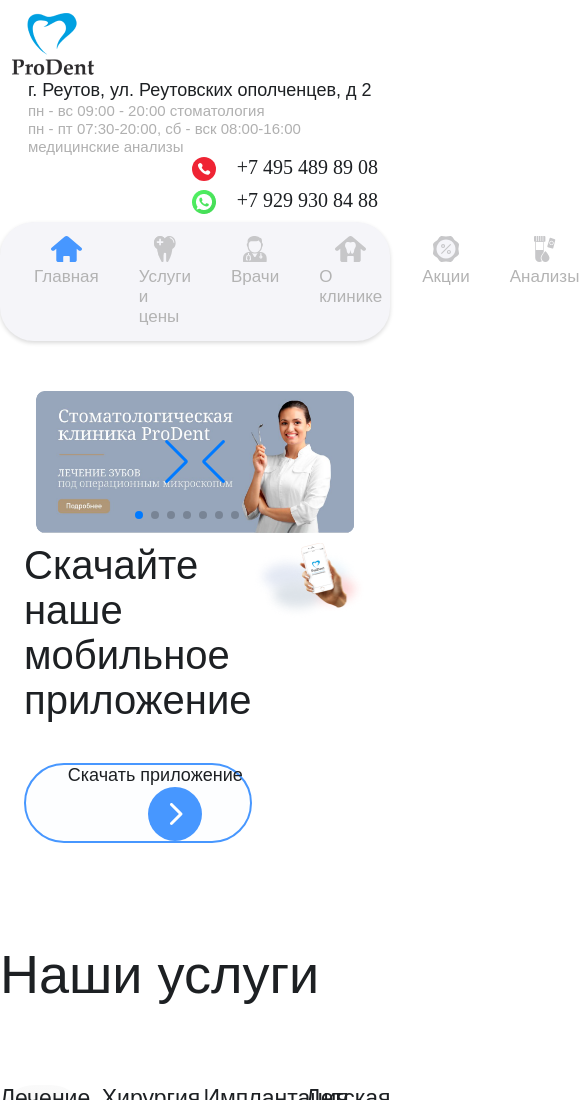
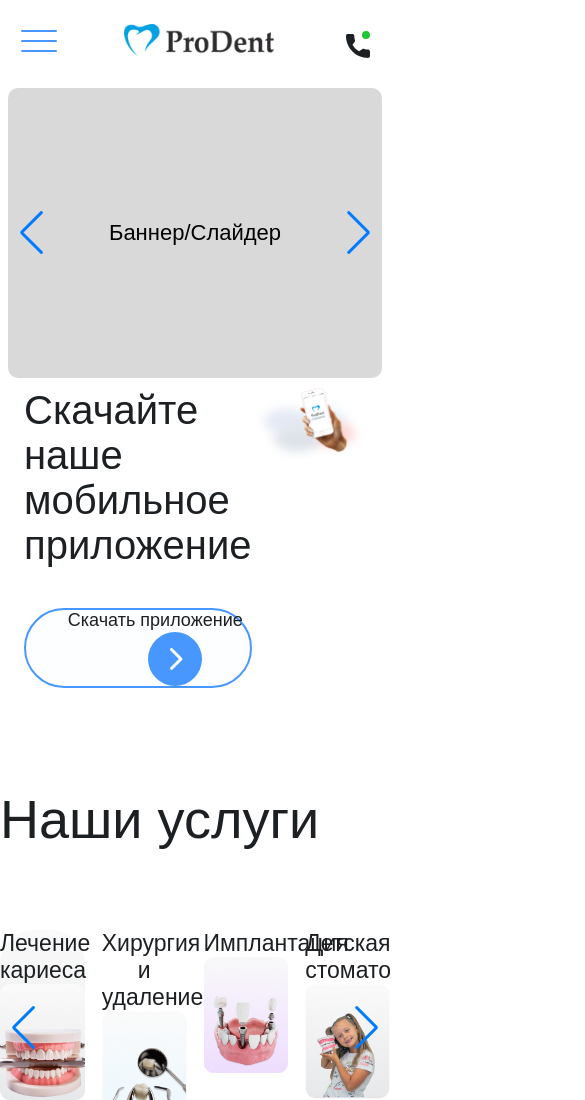
Before and after one commit to nassipkaliv/ProDent, a plain HTML site: page index.html in a window 390 px wide. Shown: the top 1100 px of the page, 585 px wide, since content can reach past the window. Drawn offline with nearby package versions, Linux system fonts and the light colour scheme; a web font is replaced by a local one.

Commit message:
mobile slider mobile done!

```diff
--- a/css/style.css
+++ b/css/style.css
@@ -769,3 +769,44 @@ label {
   font-weight: 500;
   line-height: 20px;
 }
+
+@media only screen and (max-width: 767px) {
+  .navbar-mobile {
+    display: flex !important;
+  }
+
+  .navbar-menu {
+    display: none !important;
+  }
+
+  .navbar-first {
+    display: none !important;
+  }
+
+  .sample-slider {
+    display:  none !important;
+  }
+
+  .mobileSlider {
+    display: flex !important;
+    align-items: center;
+    justify-content: center;
+  }
+
+  .mobileSlider .swiper-slide {
+    border-radius: 10px;
+    background: rgb(217, 217, 217);
+    height: 290px;
+    display: flex;
+    align-items: center;
+    justify-content: center;
+  }
+
+  .mobileSlider-text {
+    color: rgb(0, 0, 0);
+    font-family: 'Winston', sans-serif;
+    font-size: 22px;
+    font-weight: 500;
+    line-height: 28px;
+  }
+}
--- a/index.html
+++ b/index.html
@@ -2,7 +2,7 @@
 <html lang="en">
 <head>
   <meta charset="UTF-8">
-  <meta name="viewport" content="width=device-width, initial-scale=1.0">
+  <meta name="viewport" content="width=device-width, initial-scale=1, maximum-scale=1, user-scalable=no">
   <link href="https://cdn.jsdelivr.net/npm/bootstrap@5.0.2/dist/css/bootstrap.min.css" rel="stylesheet" integrity="sha384-EVSTQN3/azprG1Anm3QDgpJLIm9Nao0Yz1ztcQTwFspd3yD65VohhpuuCOmLASjC" crossorigin="anonymous">
   <link rel="stylesheet" href="https://unpkg.com/swiper/swiper-bundle.min.css">
   <link rel="stylesheet" href="css/style.css">
@@ -10,7 +10,7 @@
 </head>
 <body>
 
-  <nav class="navbar navbar-expand-lg">
+  <nav class="navbar navbar-first navbar-expand-lg">
     <div class="container justify-content-start">
       <a class="navbar-brand" href="#">
         <img class="img-fluid logo" src="assets/img/logo.png">
@@ -122,6 +122,29 @@
     </div>
   </nav>
 
+  <nav class="navbar-mobile navbar-expand-lg  d-none justify-content-between py-4 px-2">
+    <button class="navbar-toggler" type="button" data-bs-toggle="collapse" data-bs-target="#navbarNav" aria-controls="navbarNav" aria-expanded="false" aria-label="Toggle navigation">
+      <span class="navbar-toggler-icon">
+        <svg width="36.000000" height="22.000000" viewBox="0 0 36 22" fill="none" xmlns="http://www.w3.org/2000/svg" xmlns:xlink="http://www.w3.org/1999/xlink">
+          <defs/>
+          <rect id="Rectangle 264" y="10.000000" rx="1.000000" width="36.000000" height="2.000000" fill="#4797FF" fill-opacity="1.000000"/>
+          <rect id="Rectangle 267" rx="1.000000" width="36.000000" height="2.000000" fill="#4797FF" fill-opacity="1.000000"/>
+          <rect id="Rectangle 265" y="20.000000" rx="1.000000" width="36.000000" height="2.000000" fill="#4797FF" fill-opacity="1.000000"/>
+        </svg>
+      </span>
+    </button>
+    <img class="mx-auto" width="150px" height="32px" src="assets/img/footer-logo.png">
+    <button class="btn border-0">
+      <svg width="24.000000" height="26.887939" viewBox="0 0 24 26.8879" fill="none" xmlns="http://www.w3.org/2000/svg" xmlns:xlink="http://www.w3.org/1999/xlink">
+        <defs/>
+        <path id="Vector" d="M1.28369 2.99072C0.697754 3.19214 0.200684 3.72632 0.0415039 4.32593C-0.0385742 4.61646 0.00390625 6.41553 0.111816 7.3103C0.416504 9.88696 1.07764 12.1592 2.19336 14.4548C3.31396 16.7646 4.62207 18.5918 6.45996 20.4329C8.30273 22.2695 10.1313 23.5764 12.4429 24.6963C14.7402 25.8113 17.0142 26.4719 19.5928 26.7764C20.4883 26.884 22.2886 26.9263 22.5796 26.8467C23.0293 26.7295 23.4561 26.4109 23.7139 26.0081C24 25.5676 24 25.5723 24 22.7661C24 20.5032 23.9907 20.1846 23.9204 19.9785C23.77 19.5334 23.5122 19.2007 23.1328 18.9524C22.7573 18.7136 22.5088 18.6526 21.7778 18.6199C20.4932 18.573 19.4429 18.4043 18.2798 18.0718C17.4878 17.8467 16.9907 17.814 16.5498 17.9592C16.2266 18.0669 16.2402 18.0576 14.5854 19.3132L13.1836 20.3721L12.6021 20.0347C10.0044 18.5308 8.354 16.8816 6.8584 14.2957L6.521 13.7146L7.58057 12.3091C8.1665 11.5361 8.69189 10.8381 8.75293 10.7583C8.91211 10.543 9.04346 10.0649 9.04346 9.69971C9.04346 9.47461 8.9917 9.19824 8.85107 8.71118C8.49951 7.46484 8.36816 6.64502 8.29346 5.27222C8.25098 4.44312 8.20898 4.22754 8.03516 3.89014C7.92285 3.66992 7.55713 3.29517 7.32715 3.15942C6.90088 2.91113 6.87744 2.90625 4.09717 2.91113C1.79004 2.91113 1.49463 2.92041 1.28369 2.99072Z" fill="#1D2023" fill-opacity="1.000000" fill-rule="evenodd"/>
+        <circle id="Ellipse 52" cx="20.000000" cy="4.000000" r="4.000000" fill="#20C633" fill-opacity="1.000000"/>
+      </svg>
+
+    </button>
+  </nav>
+
+
   <div class="swiper sample-slider">
     <div class="swiper-wrapper">
         <div class="swiper-slide"><img src="assets/img/slider.png"></div>
@@ -129,6 +152,22 @@
         <div class="swiper-slide"><img src="assets/img/slider.png"></div>
     </div>
     <div class="swiper-pagination"></div>
+    <div class="swiper-button-prev"></div>
+    <div class="swiper-button-next"></div>
+  </div>
+
+  <div class="swiper mobileSlider d-none mx-2">
+    <div class="swiper-wrapper">
+      <div class="swiper-slide">
+        <div class="mobileSlider-text">Баннер/Слайдер</div>
+      </div>
+      <div class="swiper-slide">
+        <div class="mobileSlider-text">Баннер/Слайдер</div>
+      </div>
+      <div class="swiper-slide">
+        <div class="mobileSlider-text">Баннер/Слайдер</div>
+      </div>
+    </div>
     <div class="swiper-button-prev"></div>
     <div class="swiper-button-next"></div>
   </div>
--- a/js/app.js
+++ b/js/app.js
@@ -1,16 +1,16 @@
 const swiper = new Swiper('.sample-slider', {
-  loop: true,                         //loop
-  slidesPerView: 1.2,                   //number of slides to show
-  centeredSlides : true,              //put acctive slide center
-  spaceBetween: 40,                   //space between slides
-  pagination: {                       //pagination（dots）
-      el: '.swiper-pagination',
+  loop: true,
+  slidesPerView: 1.2,
+  centeredSlides: true,
+  spaceBetween: 40,
+  pagination: {
+    el: '.swiper-pagination',
   },
-  navigation: {                       //navigation（arrows）
-      nextEl: ".swiper-button-next",
-      prevEl: ".swiper-button-prev",
+  navigation: {
+    nextEl: ".swiper-button-next",
+    prevEl: ".swiper-button-prev",
   },
-})
+});
 
 const ourServiceSwiper = new Swiper('.ourservice-swiper', {
   loop: true,                         //loop
@@ -23,4 +23,19 @@ const ourServiceSwiper = new Swiper('.ourservice-swiper', {
       nextEl: ".swiper-button-next",
       prevEl: ".swiper-button-prev",
   },
+
+  breakpoints: {
+    768: {
+      slidesPerView: 2,
+      spaceBetween: 12,
+    }
+  }
 })
+
+var mobileSlider = new Swiper(".mobileSlider", {
+  loop: true,
+  navigation: {
+    nextEl: ".swiper-button-next",
+    prevEl: ".swiper-button-prev",
+  },
+});
```
